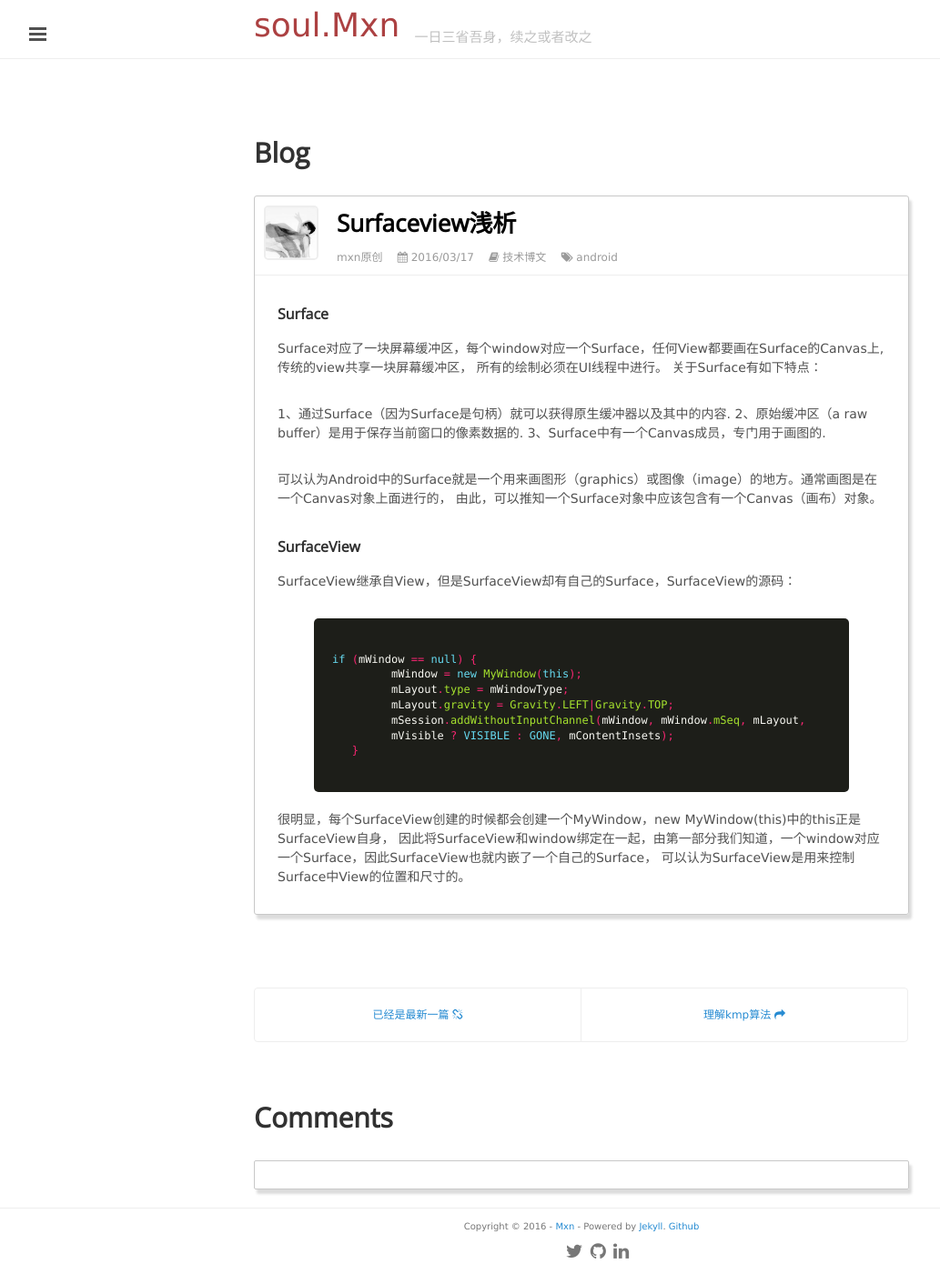
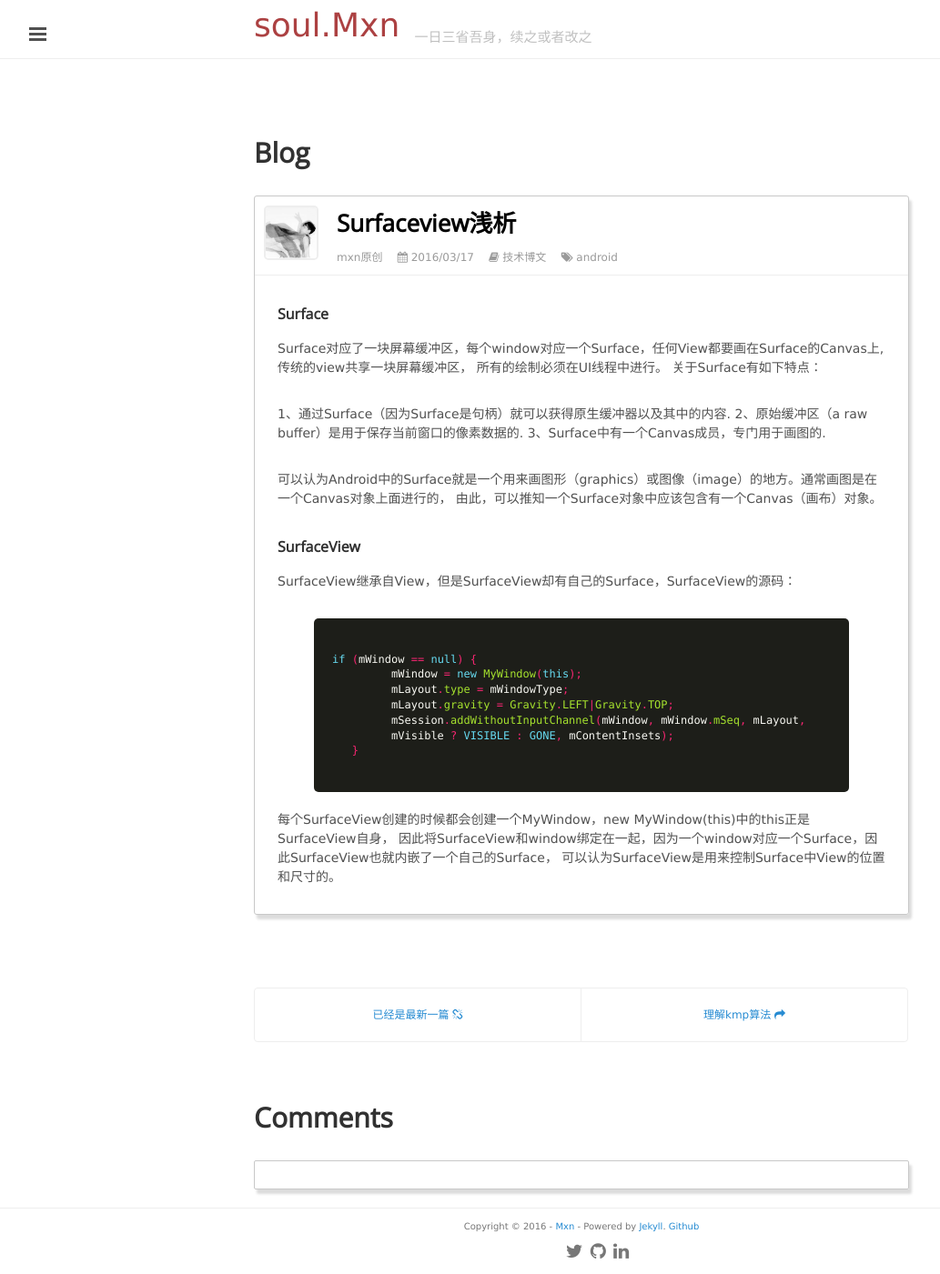
Before and after one commit to mxn21/mxn21.github.io, a Jekyll site: the page built from _posts/2016-3-17-SurfaceView浅析.md, in a window 1280 px wide. Shown: the whole page at 91% size, without its empty margins (1-1034 px from the left). Built offline with Jekyll 4.4.1, drawn with Linux system fonts in a browser that asks for light colours; Markdown is read by kramdown in place of the engine named in the settings; comment, search, counter and statistics services are not loaded.

Commit message:
23432432

```diff
--- a/_posts/2016-3-17-SurfaceView浅析.md
+++ b/_posts/2016-3-17-SurfaceView浅析.md
@@ -33,6 +33,6 @@
    }
    {% endhighlight %}
 
-很明显，每个SurfaceView创建的时候都会创建一个MyWindow，new MyWindow(this)中的this正是SurfaceView自身，
-因此将SurfaceView和window绑定在一起，由第一部分我们知道，一个window对应一个Surface，因此SurfaceView也就内嵌了一个自己的Surface，
+每个SurfaceView创建的时候都会创建一个MyWindow，new MyWindow(this)中的this正是SurfaceView自身，
+因此将SurfaceView和window绑定在一起，因为一个window对应一个Surface，因此SurfaceView也就内嵌了一个自己的Surface，
 可以认为SurfaceView是用来控制Surface中View的位置和尺寸的。
```
